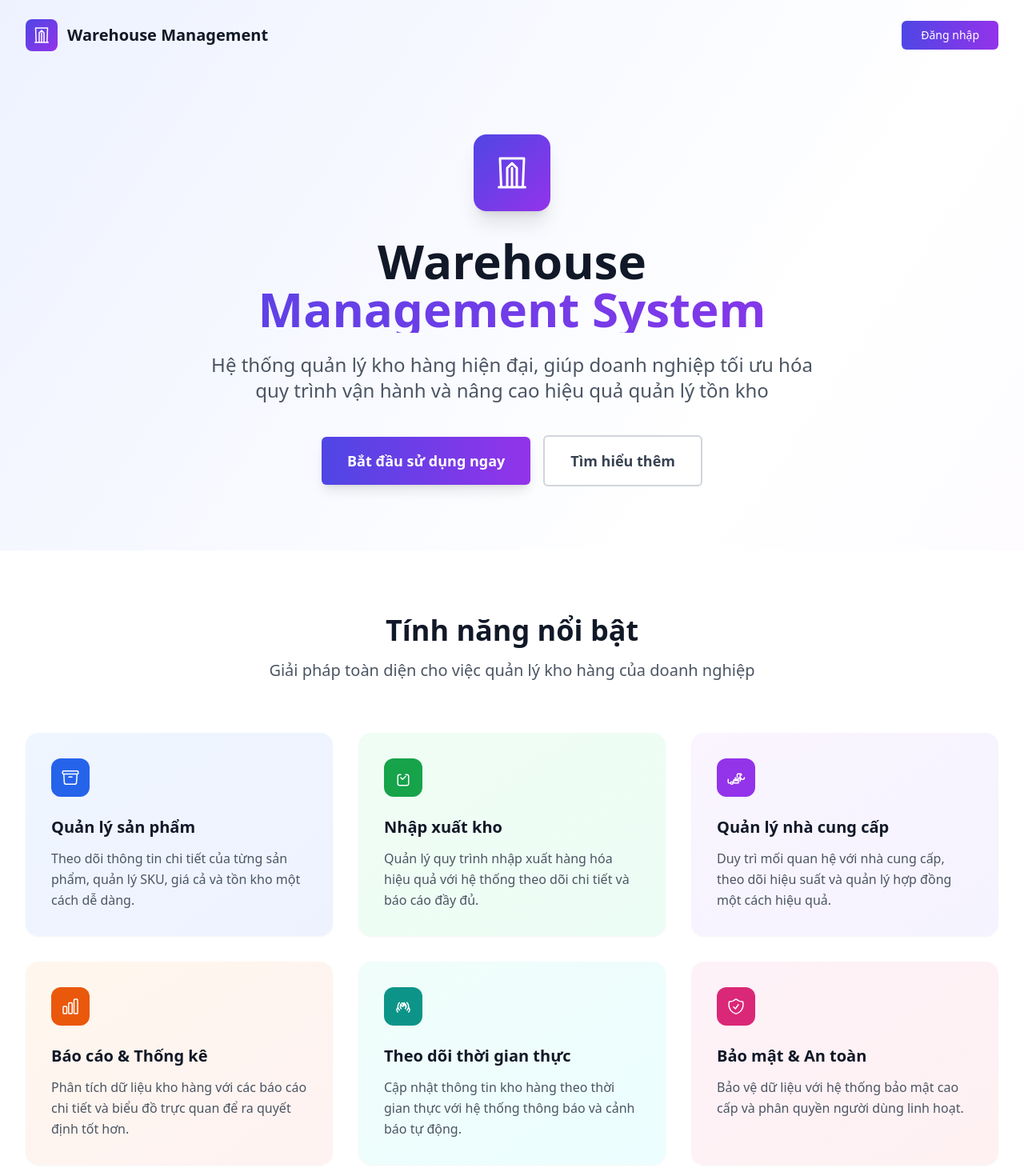
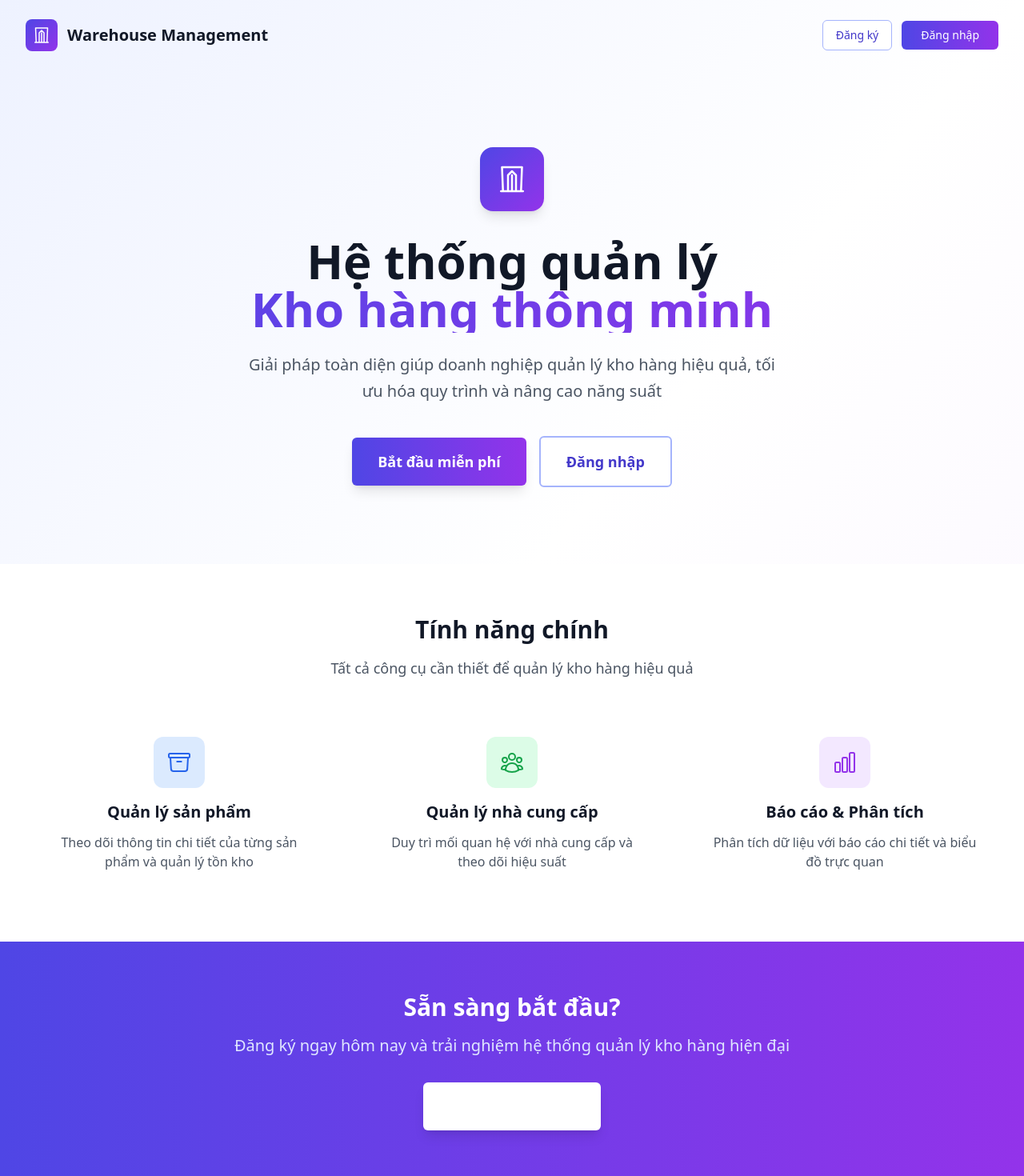
Before and after one commit to MLuc24/Warehouse-frontend, a React (Vite) app: page /auth-test in a window 1280 px wide. Shown: the top 1470 px of the page at 80% size. Built offline with nearby package versions, Linux system fonts and the light colour scheme.

Commit message:
update sidebar lỗi wrap

```diff
--- a/src/App.tsx
+++ b/src/App.tsx
@@ -3,7 +3,6 @@ import { BrowserRouter as Router, Routes, Route, Navigate } from 'react-router-d
 import { AuthProvider } from '@/contexts/AuthContext';
 import { useAuth } from '@/hooks/useAuth';
 import { LoadingSpinner } from '@/components/ui';
-import { Layout } from '@/components/layout';
 import { HomePage } from '@/pages/HomePage';
 import { ProductsPage } from '@/pages/ProductsPage';
 import { SuppliersPage } from '@/pages/SuppliersPage';
@@ -26,7 +25,7 @@ const ProtectedRoute: React.FC<{ children: React.ReactNode }> = ({ children }) =
     return <HomePage />;
   }
 
-  return <Layout>{children}</Layout>;
+  return <>{children}</>;
 };
 
 // App Routes Component
--- a/src/components/auth/LoginModal.tsx
+++ b/src/components/auth/LoginModal.tsx
@@ -48,13 +48,15 @@ export const LoginModal: React.FC<LoginModalProps> = ({
       const response = await login(data)
       if (response.success) {
         reset()
-        onClose()
+        onClose() // Chỉ đóng modal khi login thành công
       } else {
         setError(response.message || 'Đăng nhập thất bại')
+        // Không đóng modal khi có lỗi, để user có thể thử lại
       }
     } catch (err: unknown) {
       const error = err as { response?: { data?: { message?: string } } }
       setError(error?.response?.data?.message || 'Đăng nhập thất bại')
+      // Không đóng modal khi có lỗi
     } finally {
       setIsLoading(false)
     }
--- a/src/components/layout/WelcomePage.tsx
+++ b/src/components/layout/WelcomePage.tsx
@@ -2,7 +2,7 @@ import React from 'react';
 import { Button } from '@/components/ui';
 
 interface WelcomePageProps {
-  onOpenAuth: () => void;
+  onOpenAuth: (type?: 'login' | 'register') => void;
 }
 
 export const WelcomePage: React.FC<WelcomePageProps> = ({ onOpenAuth }) => {
@@ -22,56 +22,66 @@ export const WelcomePage: React.FC<WelcomePageProps> = ({ onOpenAuth }) => {
               <span className="ml-3 text-xl font-bold text-gray-900">Warehouse Management</span>
             </div>
 
-            {/* Login Button */}
+            {/* Auth Buttons */}
+            <div className="flex items-center space-x-3">
+              <Button
+                variant="outline"
+                onClick={() => onOpenAuth('register')}
+                className="border-indigo-300 text-indigo-700 hover:bg-indigo-50 px-4 py-2"
+              >
+                Đăng ký
+              </Button>
               <Button
                 variant="primary"
-              onClick={onOpenAuth}
+                onClick={() => onOpenAuth('login')}
                 className="bg-gradient-to-r from-indigo-600 to-purple-600 hover:from-indigo-700 hover:to-purple-700 text-white px-6 py-2"
               >
                 Đăng nhập
               </Button>
             </div>
           </div>
+        </div>
       </header>
 
       {/* Hero Section */}
-      <section className="relative py-12 sm:py-16 lg:py-20">
+      <section className="relative py-16 sm:py-20 lg:py-24">
         <div className="mx-auto max-w-7xl px-4 sm:px-6 lg:px-8">
           <div className="text-center">
             {/* Logo/Icon */}
-            <div className="mx-auto h-24 w-24 bg-gradient-to-br from-indigo-600 to-purple-600 rounded-2xl flex items-center justify-center mb-8 shadow-xl">
-              <svg className="h-12 w-12 text-white" fill="none" viewBox="0 0 24 24" strokeWidth="1.5" stroke="currentColor">
+            <div className="mx-auto h-20 w-20 bg-gradient-to-br from-indigo-600 to-purple-600 rounded-2xl flex items-center justify-center mb-8 shadow-lg">
+              <svg className="h-10 w-10 text-white" fill="none" viewBox="0 0 24 24" strokeWidth="1.5" stroke="currentColor">
                 <path strokeLinecap="round" strokeLinejoin="round" d="M3.75 21h16.5M4.5 3h15l-.75 18H5.25L4.5 3zm0 0L5.25 21M19.5 3l-.75 18M9 21V9l3-3 3 3v12M12 9v12" />
               </svg>
             </div>
 
             <h1 className="text-4xl sm:text-5xl lg:text-6xl font-bold text-gray-900 mb-6">
-              <span className="block">Warehouse</span>
+              <span className="block">Hệ thống quản lý</span>
               <span className="block text-transparent bg-clip-text bg-gradient-to-r from-indigo-600 to-purple-600">
-                Management System
+                Kho hàng thông minh
               </span>
             </h1>
 
-            <p className="text-xl sm:text-2xl text-gray-600 mb-10 max-w-3xl mx-auto leading-relaxed">
-              Hệ thống quản lý kho hàng hiện đại, giúp doanh nghiệp tối ưu hóa
-              quy trình vận hành và nâng cao hiệu quả quản lý tồn kho
+            <p className="text-xl text-gray-600 mb-10 max-w-2xl mx-auto leading-relaxed">
+              Giải pháp toàn diện giúp doanh nghiệp quản lý kho hàng hiệu quả,
+              tối ưu hóa quy trình và nâng cao năng suất
             </p>
 
             <div className="flex flex-col sm:flex-row gap-4 justify-center items-center">
               <Button
                 variant="primary"
                 size="lg"
-                onClick={onOpenAuth}
+                onClick={() => onOpenAuth('register')}
                 className="bg-gradient-to-r from-indigo-600 to-purple-600 hover:from-indigo-700 hover:to-purple-700 text-white px-8 py-4 text-lg font-semibold shadow-lg hover:shadow-xl transition-all duration-200"
               >
-                Bắt đầu sử dụng ngay
+                Bắt đầu miễn phí
               </Button>
               <Button
                 variant="outline"
                 size="lg"
-                className="border-2 border-gray-300 text-gray-700 hover:bg-gray-50 px-8 py-4 text-lg font-semibold transition-all duration-200"
+                onClick={() => onOpenAuth('login')}
+                className="border-2 border-indigo-300 text-indigo-700 hover:bg-indigo-50 px-8 py-4 text-lg font-semibold transition-all duration-200"
               >
-                Tìm hiểu thêm
+                Đăng nhập
               </Button>
             </div>
           </div>
@@ -79,105 +89,60 @@ export const WelcomePage: React.FC<WelcomePageProps> = ({ onOpenAuth }) => {
       </section>
 
       {/* Features Section */}
-      <section id="features" className="py-20 bg-white">
+      <section className="py-16 bg-white">
         <div className="mx-auto max-w-7xl px-4 sm:px-6 lg:px-8">
-          <div className="text-center mb-16">
-            <h2 className="text-3xl sm:text-4xl font-bold text-gray-900 mb-4">
-              Tính năng nổi bật
+          <div className="text-center mb-12">
+            <h2 className="text-3xl font-bold text-gray-900 mb-4">
+              Tính năng chính
             </h2>
-            <p className="text-xl text-gray-600 max-w-2xl mx-auto">
-              Giải pháp toàn diện cho việc quản lý kho hàng của doanh nghiệp
+            <p className="text-lg text-gray-600 max-w-2xl mx-auto">
+              Tất cả công cụ cần thiết để quản lý kho hàng hiệu quả
             </p>
           </div>
 
-          <div className="grid grid-cols-1 md:grid-cols-2 lg:grid-cols-3 gap-8">
+          <div className="grid grid-cols-1 md:grid-cols-3 gap-8">
             {/* Feature 1 */}
-            <div className="bg-gradient-to-br from-blue-50 to-indigo-50 p-8 rounded-2xl shadow-sm hover:shadow-md transition-shadow duration-200">
-              <div className="h-12 w-12 bg-blue-600 rounded-xl flex items-center justify-center mb-6">
-                <svg className="h-6 w-6 text-white" fill="none" viewBox="0 0 24 24" strokeWidth="1.5" stroke="currentColor">
+            <div className="text-center p-6">
+              <div className="h-16 w-16 bg-blue-100 rounded-xl flex items-center justify-center mx-auto mb-4">
+                <svg className="h-8 w-8 text-blue-600" fill="none" viewBox="0 0 24 24" strokeWidth="1.5" stroke="currentColor">
                   <path strokeLinecap="round" strokeLinejoin="round" d="M20.25 7.5l-.625 10.632a2.25 2.25 0 01-2.247 2.118H6.622a2.25 2.25 0 01-2.247-2.118L3.75 7.5M10 11.25h4M3.375 7.5h17.25c.621 0 1.125-.504 1.125-1.125v-1.5c0-.621-.504-1.125-1.125-1.125H3.375c-.621 0-1.125.504-1.125 1.125v1.5c0 .621.504 1.125 1.125 1.125z" />
                 </svg>
               </div>
               <h3 className="text-xl font-semibold text-gray-900 mb-3">
                 Quản lý sản phẩm
               </h3>
-              <p className="text-gray-600 leading-relaxed">
-                Theo dõi thông tin chi tiết của từng sản phẩm, quản lý SKU, giá cả và tồn kho một cách dễ dàng.
+              <p className="text-gray-600">
+                Theo dõi thông tin chi tiết của từng sản phẩm và quản lý tồn kho
               </p>
             </div>
 
             {/* Feature 2 */}
-            <div className="bg-gradient-to-br from-green-50 to-emerald-50 p-8 rounded-2xl shadow-sm hover:shadow-md transition-shadow duration-200">
-              <div className="h-12 w-12 bg-green-600 rounded-xl flex items-center justify-center mb-6">
-                <svg className="h-6 w-6 text-white" fill="none" viewBox="0 0 24 24" strokeWidth="1.5" stroke="currentColor">
-                  <path strokeLinecap="round" strokeLinejoin="round" d="M9 8.25H7.5a2.25 2.25 0 00-2.25 2.25v9a2.25 2.25 0 002.25 2.25h9a2.25 2.25 0 002.25-2.25v-9a2.25 2.25 0 00-2.25-2.25H15M9 12l2.25 2.25L15 10.5" />
-                </svg>
-              </div>
-              <h3 className="text-xl font-semibold text-gray-900 mb-3">
-                Nhập xuất kho
-              </h3>
-              <p className="text-gray-600 leading-relaxed">
-                Quản lý quy trình nhập xuất hàng hóa hiệu quả với hệ thống theo dõi chi tiết và báo cáo đầy đủ.
-              </p>
-            </div>
-
-            {/* Feature 3 */}
-            <div className="bg-gradient-to-br from-purple-50 to-violet-50 p-8 rounded-2xl shadow-sm hover:shadow-md transition-shadow duration-200">
-              <div className="h-12 w-12 bg-purple-600 rounded-xl flex items-center justify-center mb-6">
-                <svg className="h-6 w-6 text-white" fill="none" viewBox="0 0 24 24" strokeWidth="1.5" stroke="currentColor">
-                  <path strokeLinecap="round" strokeLinejoin="round" d="M8.25 18.75a1.5 1.5 0 01-3 0m3 0a1.5 1.5 0 00-3 0m3 0h6m-9 0H3.375a1.125 1.125 0 01-1.125-1.125V14.25m6.75 4.5v-3a1.5 1.5 0 011.5-1.5h3a1.5 1.5 0 011.5 1.5v3m-6 0h6m-6-3h6m3.75-6.75V8.25a1.125 1.125 0 00-1.125-1.125h-3a1.125 1.125 0 00-1.125 1.125v3.75m4.5 0a2.25 2.25 0 104.5 0m-6.75 0a2.25 2.25 0 11-4.5 0m2.25 0V8.25a1.125 1.125 0 011.125-1.125h1.5a1.125 1.125 0 011.125 1.125v8.25" />
+            <div className="text-center p-6">
+              <div className="h-16 w-16 bg-green-100 rounded-xl flex items-center justify-center mx-auto mb-4">
+                <svg className="h-8 w-8 text-green-600" fill="none" viewBox="0 0 24 24" strokeWidth="1.5" stroke="currentColor">
+                  <path strokeLinecap="round" strokeLinejoin="round" d="M18 18.72a9.094 9.094 0 003.741-.479 3 3 0 00-4.682-2.72m.94 3.198l.001.031c0 .225-.012.447-.037.666A11.944 11.944 0 0112 21c-2.17 0-4.207-.576-5.963-1.584A6.062 6.062 0 016 18.719m12 0a5.971 5.971 0 00-.941-3.197m0 0A5.995 5.995 0 0012 12.75a5.995 5.995 0 00-5.058 2.772m0 0a3 3 0 00-4.681 2.72 8.986 8.986 0 003.74.477m.94-3.197a5.971 5.971 0 00-.94 3.197M15 6.75a3 3 0 11-6 0 3 3 0 016 0zm6 3a2.25 2.25 0 11-4.5 0 2.25 2.25 0 014.5 0zm-13.5 0a2.25 2.25 0 11-4.5 0 2.25 2.25 0 014.5 0z" />
                 </svg>
               </div>
               <h3 className="text-xl font-semibold text-gray-900 mb-3">
                 Quản lý nhà cung cấp
               </h3>
-              <p className="text-gray-600 leading-relaxed">
-                Duy trì mối quan hệ với nhà cung cấp, theo dõi hiệu suất và quản lý hợp đồng một cách hiệu quả.
+              <p className="text-gray-600">
+                Duy trì mối quan hệ với nhà cung cấp và theo dõi hiệu suất
               </p>
             </div>
 
-            {/* Feature 4 */}
-            <div className="bg-gradient-to-br from-orange-50 to-red-50 p-8 rounded-2xl shadow-sm hover:shadow-md transition-shadow duration-200">
-              <div className="h-12 w-12 bg-orange-600 rounded-xl flex items-center justify-center mb-6">
-                <svg className="h-6 w-6 text-white" fill="none" viewBox="0 0 24 24" strokeWidth="1.5" stroke="currentColor">
+            {/* Feature 3 */}
+            <div className="text-center p-6">
+              <div className="h-16 w-16 bg-purple-100 rounded-xl flex items-center justify-center mx-auto mb-4">
+                <svg className="h-8 w-8 text-purple-600" fill="none" viewBox="0 0 24 24" strokeWidth="1.5" stroke="currentColor">
                   <path strokeLinecap="round" strokeLinejoin="round" d="M3 13.125C3 12.504 3.504 12 4.125 12h2.25c.621 0 1.125.504 1.125 1.125v6.75C7.5 20.496 6.996 21 6.375 21h-2.25A1.125 1.125 0 013 19.875v-6.75zM9.75 8.625c0-.621.504-1.125 1.125-1.125h2.25c.621 0 1.125.504 1.125 1.125v11.25c0 .621-.504 1.125-1.125 1.125h-2.25a1.125 1.125 0 01-1.125-1.125V8.625zM16.5 4.125c0-.621.504-1.125 1.125-1.125h2.25C20.496 3 21 3.504 21 4.125v15.75c0 .621-.504 1.125-1.125 1.125h-2.25a1.125 1.125 0 01-1.125-1.125V4.125z" />
                 </svg>
               </div>
               <h3 className="text-xl font-semibold text-gray-900 mb-3">
-                Báo cáo & Thống kê
+                Báo cáo & Phân tích
               </h3>
-              <p className="text-gray-600 leading-relaxed">
-                Phân tích dữ liệu kho hàng với các báo cáo chi tiết và biểu đồ trực quan để ra quyết định tốt hơn.
-              </p>
-            </div>
-
-            {/* Feature 5 */}
-            <div className="bg-gradient-to-br from-teal-50 to-cyan-50 p-8 rounded-2xl shadow-sm hover:shadow-md transition-shadow duration-200">
-              <div className="h-12 w-12 bg-teal-600 rounded-xl flex items-center justify-center mb-6">
-                <svg className="h-6 w-6 text-white" fill="none" viewBox="0 0 24 24" strokeWidth="1.5" stroke="currentColor">
-                  <path strokeLinecap="round" strokeLinejoin="round" d="M9.348 14.651a3.75 3.75 0 010-5.303m5.304 0a3.75 3.75 0 010 5.303m-7.425 2.122a6.75 6.75 0 010-9.546m9.546 0a6.75 6.75 0 010 9.546M5.106 18.894c-1.499-1.499-1.499-3.93 0-5.428m13.788 0c1.499 1.499 1.499 3.93 0 5.428M12 12h.008v.008H12V12zm0 0V9a3 3 0 013 3m-3 0a3 3 0 01-3-3m3 0a1.5 1.5 0 011.5-1.5m-1.5 1.5a1.5 1.5 0 01-1.5-1.5m3 3a1.5 1.5 0 011.5-1.5m-1.5 1.5a1.5 1.5 0 01-1.5-1.5" />
-                </svg>
-              </div>
-              <h3 className="text-xl font-semibold text-gray-900 mb-3">
-                Theo dõi thời gian thực
-              </h3>
-              <p className="text-gray-600 leading-relaxed">
-                Cập nhật thông tin kho hàng theo thời gian thực với hệ thống thông báo và cảnh báo tự động.
-              </p>
-            </div>
-
-            {/* Feature 6 */}
-            <div className="bg-gradient-to-br from-pink-50 to-rose-50 p-8 rounded-2xl shadow-sm hover:shadow-md transition-shadow duration-200">
-              <div className="h-12 w-12 bg-pink-600 rounded-xl flex items-center justify-center mb-6">
-                <svg className="h-6 w-6 text-white" fill="none" viewBox="0 0 24 24" strokeWidth="1.5" stroke="currentColor">
-                  <path strokeLinecap="round" strokeLinejoin="round" d="M9 12.75L11.25 15 15 9.75m-3-7.036A11.959 11.959 0 013.598 6 11.99 11.99 0 003 9.749c0 5.592 3.824 10.29 9 11.623 5.176-1.332 9-6.03 9-11.623 0-1.31-.21-2.571-.598-3.751h-.152c-3.196 0-6.1-1.248-8.25-3.285z" />
-                </svg>
-              </div>
-              <h3 className="text-xl font-semibold text-gray-900 mb-3">
-                Bảo mật & An toàn
-              </h3>
-              <p className="text-gray-600 leading-relaxed">
-                Bảo vệ dữ liệu với hệ thống bảo mật cao cấp và phân quyền người dùng linh hoạt.
+              <p className="text-gray-600">
+                Phân tích dữ liệu với báo cáo chi tiết và biểu đồ trực quan
               </p>
             </div>
           </div>
@@ -185,21 +150,21 @@ export const WelcomePage: React.FC<WelcomePageProps> = ({ onOpenAuth }) => {
       </section>
 
       {/* CTA Section */}
-      <section className="py-20 bg-gradient-to-r from-indigo-600 to-purple-600">
-        <div className="mx-auto max-w-7xl px-4 sm:px-6 lg:px-8 text-center">
-          <h2 className="text-3xl sm:text-4xl font-bold text-white mb-6">
-            Sẵn sàng nâng cao hiệu quả quản lý kho hàng?
+      <section className="py-16 bg-gradient-to-r from-indigo-600 to-purple-600">
+        <div className="mx-auto max-w-4xl px-4 sm:px-6 lg:px-8 text-center">
+          <h2 className="text-3xl font-bold text-white mb-4">
+            Sẵn sàng bắt đầu?
           </h2>
-          <p className="text-xl text-indigo-100 mb-10 max-w-2xl mx-auto">
-            Bắt đầu sử dụng ngay hôm nay và trải nghiệm sự khác biệt
+          <p className="text-xl text-indigo-100 mb-8">
+            Đăng ký ngay hôm nay và trải nghiệm hệ thống quản lý kho hàng hiện đại
           </p>
           <Button
             variant="secondary"
             size="lg"
-            onClick={onOpenAuth}
+            onClick={() => onOpenAuth('register')}
             className="bg-white text-indigo-600 hover:bg-gray-50 px-8 py-4 text-lg font-semibold shadow-lg hover:shadow-xl transition-all duration-200"
           >
-            Đăng nhập ngay
+            Đăng ký miễn phí
           </Button>
         </div>
       </section>
--- a/src/pages/HomePage.tsx
+++ b/src/pages/HomePage.tsx
@@ -7,8 +7,10 @@ import { useState } from 'react';
 export const HomePage: React.FC = () => {
   const { isAuthenticated, isLoading } = useAuth();
   const [isAuthModalOpen, setIsAuthModalOpen] = useState(false);
+  const [initialModal, setInitialModal] = useState<'login' | 'register'>('login');
 
-  const handleOpenAuthModal = () => {
+  const handleOpenAuthModal = (type: 'login' | 'register' = 'login') => {
+    setInitialModal(type);
     setIsAuthModalOpen(true);
   };
 
@@ -37,7 +39,7 @@ export const HomePage: React.FC = () => {
       <AuthModals
         isOpen={isAuthModalOpen}
         onClose={handleCloseAuthModal}
-        initialModal="login"
+        initialModal={initialModal}
       />
     </>
   );
```
Also changed, not shown: src/components/auth/AuthModals.tsx (+11 -1 lines), src/components/layout/Header.tsx (+22 -7 lines), src/pages/AuthTestPage.tsx (+6 -3 lines). Lines whose indentation alone changed are shown as unchanged.
